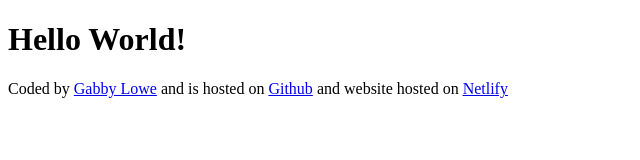
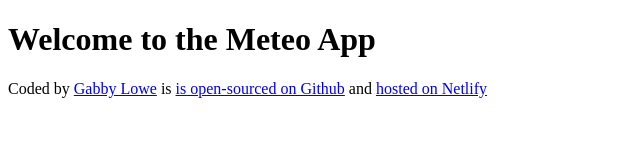
Before and after one commit to lowe0142/mymeteo, a plain HTML site: page index.html in a window 1280 px wide. Shown: the whole page, without its empty margins (0-640 px from the left). Drawn offline with Linux system fonts and the light colour scheme.

Commit message:
Updated H1 and content in footer

```diff
--- a/index.html
+++ b/index.html
@@ -6,7 +6,7 @@
   <title>My Meteo</title>
 </head>
 <body>
-  <h1>Hello World!</h1>
-  <footer>Coded by <a href="https://github.com/lowe0142" target="_blank">Gabby Lowe</a> and is hosted on <a href="https://github.com/lowe0142/mymeteo.git"  target="_blank"> Github</a> and website hosted on <a href="https://mymeteo-shecodes.netlify.app/"  target="_blank">Netlify</a></footer>
+  <h1>Welcome to the Meteo App</h1>
+  <footer>Coded by <a href="https://github.com/lowe0142" target="_blank">Gabby Lowe</a> is <a href="https://github.com/lowe0142/mymeteo.git"  target="_blank">  is open-sourced on Github</a> and <a href="https://mymeteo-shecodes.netlify.app/"  target="_blank"> hosted on Netlify</a></footer>
 </body>
 </html>
```
